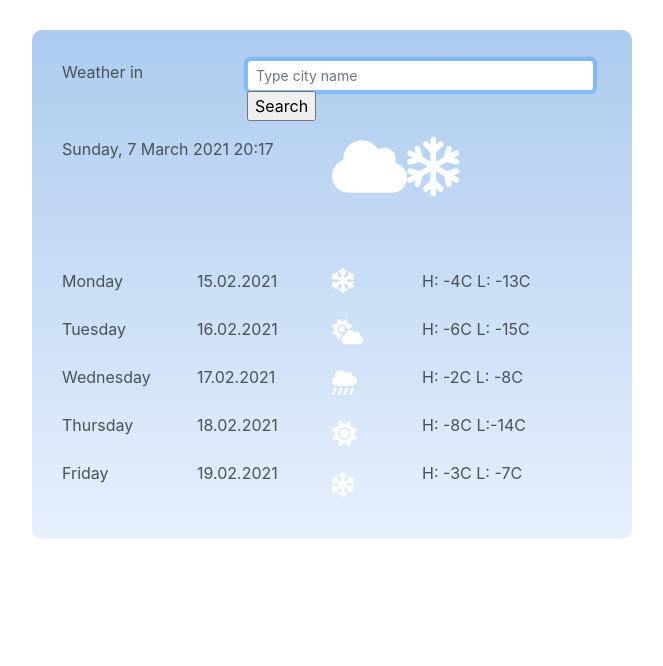
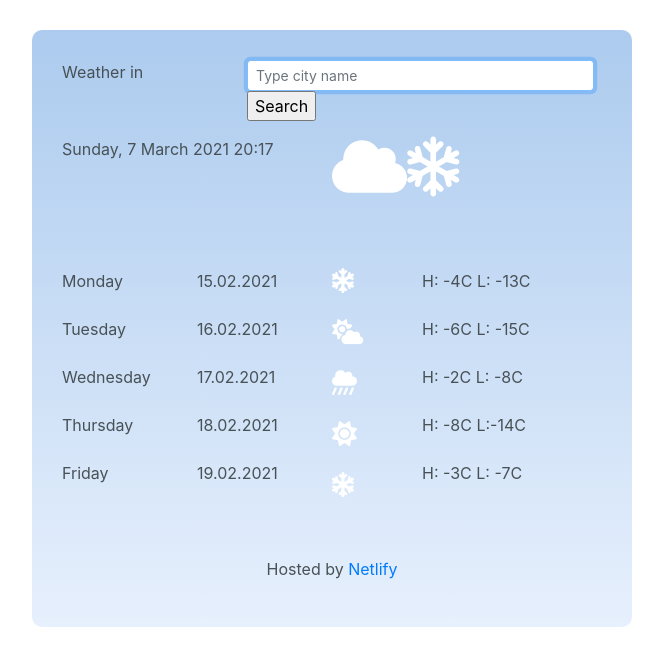
Before and after one commit to 17thaugust/weather-app-project, a plain HTML site: page index.html in a window 1280 px wide. Shown: the whole page, without its empty margins (308-971 px from the left). Drawn offline with nearby package versions, Linux system fonts and the light colour scheme.

Commit message:
Added link to Netlify

```diff
--- a/index.html
+++ b/index.html
@@ -111,6 +111,11 @@
             </div>
 
         </div>
+
+        <br><br>
+
+        <p style="text-align: center;">Hosted by <a href="http://www.netlify.com" target="blank">Netlify</a></p>
+
         <script src="/index.js"></script>
 
         <script src="https://code.jquery.com/jquery-3.3.1.slim.min.js"
```
